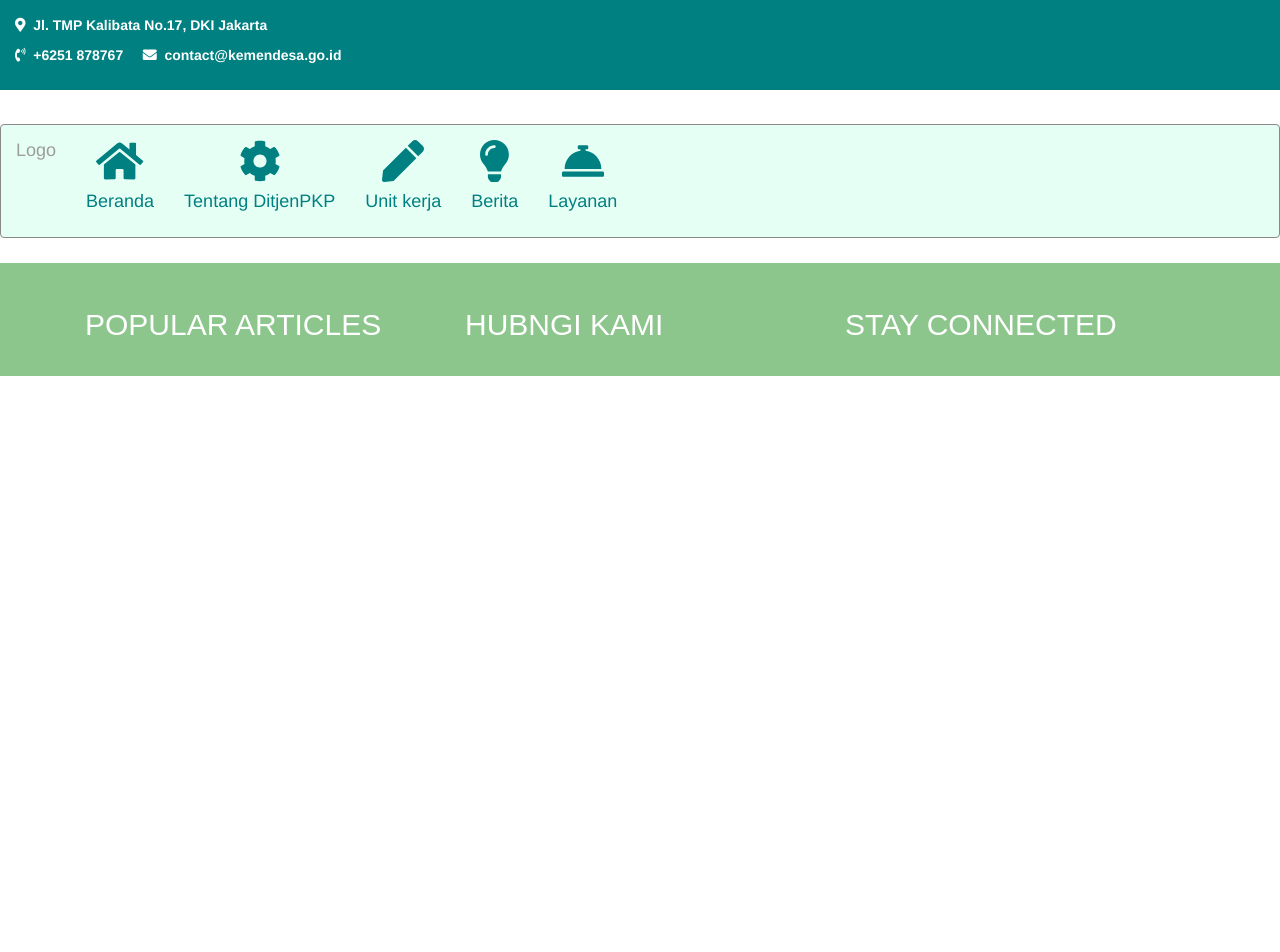
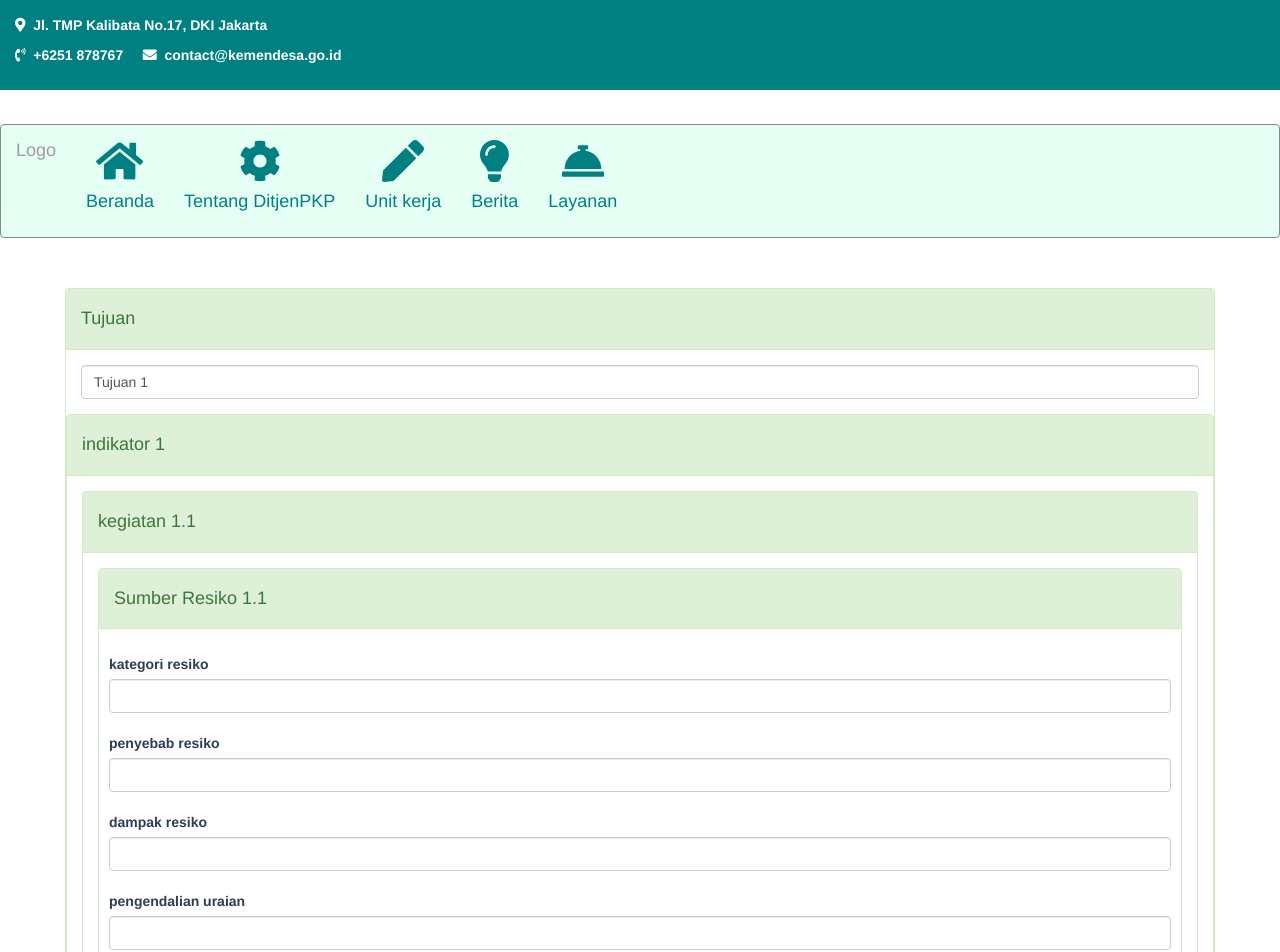
Before and after one commit to febbyoktaviani/kemendes, a Vue app: page /#/admin/riskform in a window 1280 px wide. Shown: the top 952 px of the page. Before the commit the page ends 800 px from the top, so only its background shows below. Built offline with nearby package versions, Linux system fonts and the light colour scheme.

Commit message:
add vuex and form risk sample

```diff
--- a/package.json
+++ b/package.json
@@ -19,7 +19,8 @@
     "i": "^0.3.6",
     "npm": "^6.5.0",
     "vue": "^2.5.2",
-    "vue-router": "^3.0.1"
+    "vue-router": "^3.0.1",
+    "vuex": "^3.0.1"
   },
   "devDependencies": {
     "@fortawesome/fontawesome-free": "^5.6.1",
--- /dev/null
+++ b/src/components/admin/RiskForm.vue
@@ -0,0 +1,83 @@
+<template>
+  <div class="risk-form">
+    <div class="container text-left">
+      <br>
+      <div class="row">
+        <div class="col-sm-12 linkapp-container">
+          <div class="panel panel-success">
+            <div class="panel-heading">
+              <h4>Tujuan</h4>
+            </div>
+            <div class="panel-body">
+              <input class="form-control" type="text" v-model="tujuan" />
+            </div>
+            <div class="panel panel-success" v-for="idk in indikatorList">
+              <div class="panel-heading">
+                <h4>{{ indikators[idk] }}</h4>
+              </div>
+              <div class="panel-body">
+                <div class="panel panel-success" v-for="kg in kegiatanList" v-if="kegiatan[kg]['indikator_id'] == idk">
+                  <div class="panel-heading">
+                    <h4>{{ kegiatan[kg]['desc'] }}</h4>
+                  </div>
+                  <div class="panel-body">
+                    <div class="panel panel-success" v-for="sr in srList" v-if="srData[sr]['keg_id'] == kg">
+                      <div class="panel-heading">
+                        <h4>{{ srData[sr]['desc'] }}</h4>
+                      </div>
+                      <div class="panel-body">
+                        <div class="row sub-field" v-for="field in sr_fields">
+                          <label>{{ field }}</label>
+                          <input type="text" name="" class="form-control" />
+                        </div>
+                      </div>
+                    </div>
+                  </div>
+                </div>
+              </div>
+            </div>
+          </div>
+        </div>
+      </div>
+    </div>
+  </div>
+</template>
+<script>
+  export default {
+    name: 'RiskForm',
+    data() {
+      return {
+        tujuan: 'Tujuan 1',
+        indikators: {1: 'indikator 1', 2: 'indikator 2'},
+        indikatorList: [1, 2],
+        kegiatan: {
+          1: {'indikator_id': 1, 'desc': 'kegiatan 1.1'},
+          2: {'indikator_id': 1, 'desc': 'kegiatan 1.2'},
+        },
+        kegiatanList: [1, 2],
+        srList: [1, 2],
+        srData: {
+          1: {'indikator_id': 1, 'keg_id': 1, 'desc': 'Sumber Resiko 1.1'},
+          2: {'indikator_id': 1, 'keg_id': 1, 'desc': 'Sumber Resiko 1.2'}
+        },
+        sr_fields: [
+          "kategori resiko",
+          "penyebab resiko",
+          "dampak resiko",
+          "pengendalian uraian"
+        ]
+      };
+    },
+    watch() {
+
+    },
+    methods: {
+
+    },
+  };
+</script>
+<style type="text/css">
+  .sub-field {
+    padding: 10px;
+  }
+</style>
--- a/src/router/index.js
+++ b/src/router/index.js
@@ -1,6 +1,7 @@
 import Vue from 'vue';
 import Router from 'vue-router';
 import Home from '@/components/Home';
+import RiskForm from '@/components/admin/RiskForm';
 
 Vue.use(Router);
 
@@ -11,5 +12,10 @@ export default new Router({
       name: 'Home',
       component: Home,
     },
+    {
+      path: '/admin/riskform',
+      name: 'RiskForm',
+      component: RiskForm,
+    },
   ],
 });
```
Also changed, not shown: src/store/index.js (added, +11 -0 lines), src/store/modules/risk.js (added).
